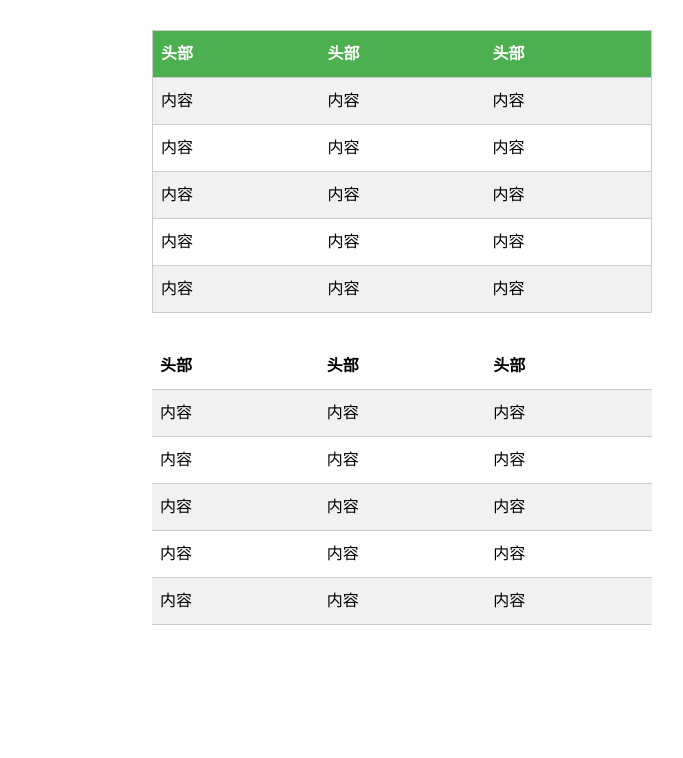
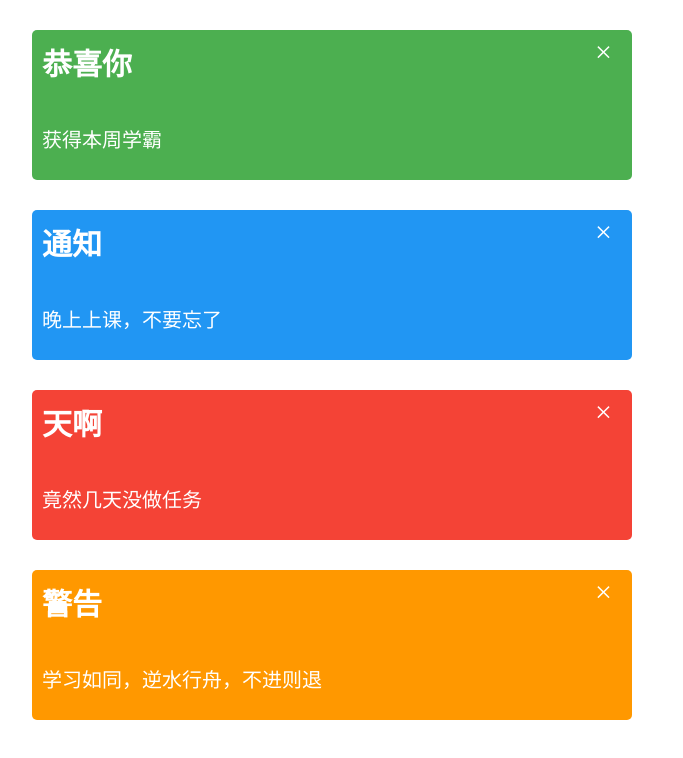
Before and after one commit to xiaozhang12138/blog, a plain HTML site: page index.html in a window 1280 px wide. Shown: the whole page, without its empty margins (188-871 px from the left). Drawn offline with Linux system fonts and the light colour scheme.

Commit message:
2019-5-19

```diff
--- a/css.css
+++ b/css.css
@@ -3,53 +3,43 @@
     margin: 0;
     padding: 0;
 }
+a{
+    text-decoration: none;
+    color: white;
+}
 .all{
+    margin: 0 auto;
+    width: 900px;
+}
+.kuai{
     width: 600px;
-    margin: 0 auto;
+    height: 150px;
+    position: relative;
+    background-color: #4caf50;
+    border-radius: 5px;
+    margin: 30px;
+    color: #ffffff;
 }
-.first{
-    margin-top: 30px;
-    border-collapse:collapse;
-    border: 1px solid #ccc;
-    width: 500px;
-    line-height: 100%;
-    text-align: left;
-    border-spacing:0;
+.span{
+    position: absolute;
+    top: 5px;
+    right: 20px;
+    font-size: 30px;
 }
-.all .first th{
-    border-bottom: 1px solid #ccc;
-    height: 30px;
-    padding: 8px;
-    font-weight: bold;
-    background: #4caf50;
-    color: #fff;
+.biaoti{
+    padding: 10px;
+    font-size: 30px;
 }
-.all .first td{
-    height: 30px;
-    border-bottom: 1px solid #ccc;
-    padding: 8px
+.xueba{
+    margin: 30px 10px ;
+    font-size: 20px;
 }
-.first tr:nth-child(even){
-    background: #f1f1f1;
+.blue{
+    background-color: #2196F3;
 }
-.two{
-    margin-top: 30px;
-    width: 500px;
-    line-height: 100%;
-    text-align: left;
-    border-spacing:0;
+.red{
+    background-color: #f44336;
 }
-.all .two th{
-    border-bottom: 1px solid #ccc;
-    height: 30px;
-    padding: 8px;
-    font-weight: bold;
+.yellow{
+    background-color: #ff9800;
 }
-.all .two td{
-    height: 30px;
-    border-bottom: 1px solid #ccc;
-    padding: 8px
-}
-.two tr:nth-child(even){
-    background: #f1f1f1;
-}
--- a/index.html
+++ b/index.html
@@ -10,58 +10,26 @@
 </head>
 <body>
 <div class="all">
-    <table class="first">
-        <tr>
-            <th>头部</th>
-            <th>头部</th>
-            <th>头部</th></tr>
-        <tr>
-            <td>内容</td>
-            <td>内容</td>
-            <td>内容</td></tr>
-        <tr>
-            <td>内容</td>
-            <td>内容</td>
-            <td>内容</td></tr>
-        <tr>
-            <td>内容</td>
-            <td>内容</td>
-            <td>内容</td></tr>
-        <tr>
-            <td>内容</td>
-            <td>内容</td>
-            <td>内容</td></tr>
-        <tr>
-            <td>内容</td>
-            <td>内容</td>
-            <td>内容</td></tr>
-    </table>
-    <table class="two">
-        <tr>
-            <th>头部</th>
-            <th>头部</th>
-            <th>头部</th></tr>
-        <tr>
-            <td>内容</td>
-            <td>内容</td>
-            <td>内容</td></tr>
-        <tr>
-            <td>内容</td>
-            <td>内容</td>
-            <td>内容</td></tr>
-        <tr>
-            <td>内容</td>
-            <td>内容</td>
-            <td>内容</td></tr>
-        <tr>
-            <td>内容</td>
-            <td>内容</td>
-            <td>内容</td></tr>
-        <tr>
-            <td>内容</td>
-            <td>内容</td>
-            <td>内容</td></tr>
-    </table>
+    <div class="kuai">
+        <h3 class="biaoti">恭喜你</h3>
+        <p class="xueba">获得本周学霸</p>
+        <span class="span"><a href="#">×</a></span>
+    </div>
+    <div class="kuai blue">
+        <h3 class="biaoti">通知</h3>
+        <p class="xueba">晚上上课，不要忘了</p>
+        <span class="span"><a href="#">×</a></span>
+    </div>
+    <div class="kuai red">
+        <h3 class="biaoti">天啊</h3>
+        <p class="xueba">竟然几天没做任务</p>
+        <span class="span"><a href="#">×</a></span>
+    </div>
+    <div class="kuai yellow">
+        <h3 class="biaoti">警告</h3>
+        <p class="xueba">学习如同，逆水行舟，不进则退</p>
+        <span class="span"><a href="#">×</a></span>
+    </div>
 </div>
 </body>
 </html>
```
